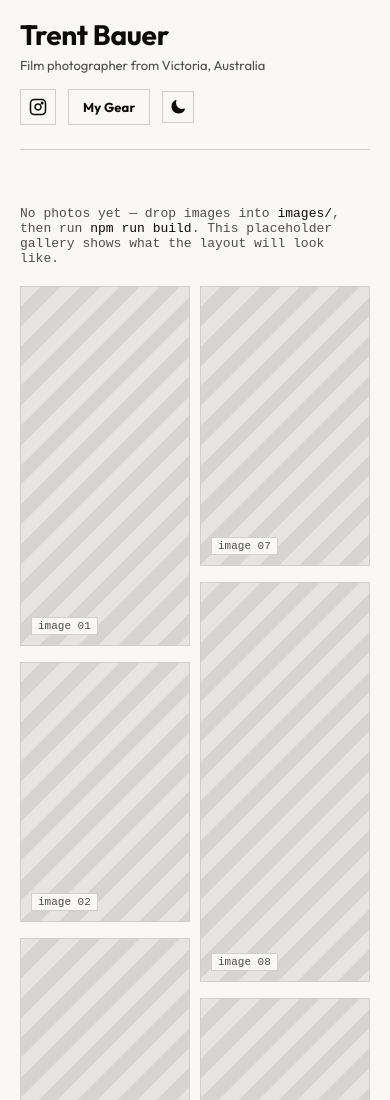
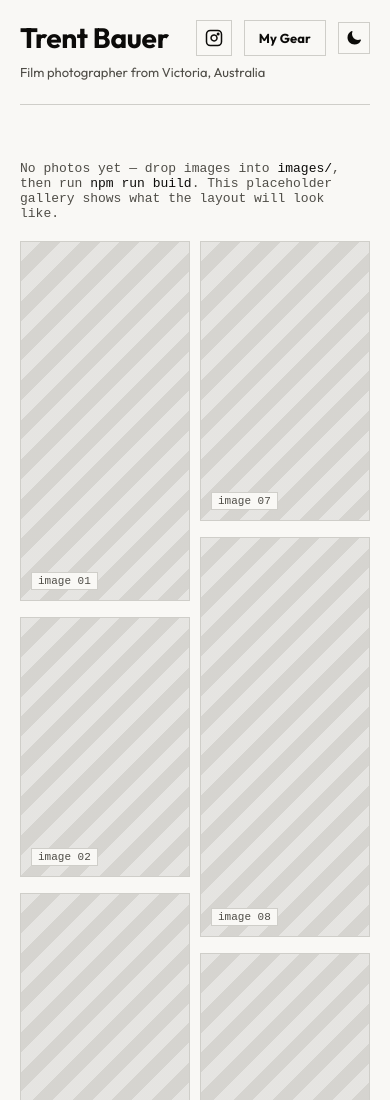
Before and after one commit to trentnbauer/photographyportfolio, a website: page index.html in a window 390 px wide. Shown: the top 1100 px of the page. Drawn offline with Linux system fonts and the light colour scheme.

Commit message:
Move hero tagline to its own line on mobile
Previously the tagline lived inside hero-row alongside the action
buttons, so on narrow screens it pushed the buttons onto a second
line. Now title+buttons stay on one row (hero-row) and the tagline
sits on its own full-width line below (hero-inner).

```diff
--- a/css/style.css
+++ b/css/style.css
@@ -37,16 +37,19 @@ a { text-decoration: none; color: inherit; }
   padding: clamp(20px, 4vw, 28px) clamp(20px, 4vw, 48px) 24px;
 }
 
+.hero-inner {
+  max-width: 1400px;
+  margin: 0 auto;
+  border-bottom: 1px solid var(--border);
+  padding-bottom: 24px;
+}
+
 .hero-row {
   display: flex;
   justify-content: space-between;
   align-items: center;
   flex-wrap: wrap;
   gap: 16px;
-  max-width: 1400px;
-  margin: 0 auto;
-  border-bottom: 1px solid var(--border);
-  padding-bottom: 24px;
 }
 
 .hero-title {
@@ -58,7 +61,7 @@ a { text-decoration: none; color: inherit; }
 }
 
 .hero-tagline {
-  margin: 6px 0 0;
+  margin: 8px 0 0;
   font-size: clamp(13px, 2vw, 15px);
   color: var(--muted);
 }
--- a/index.html
+++ b/index.html
@@ -12,11 +12,9 @@
 <body>
 <div class="page">
   <header class="hero">
+    <div class="hero-inner">
       <div class="hero-row">
-      <div class="hero-heading">
         <h1 id="photographer-name" class="hero-title">&nbsp;</h1>
-        <p id="tagline" class="hero-tagline" hidden></p>
-      </div>
         <div class="hero-actions">
           <nav id="social-row" class="social-row" aria-label="Social links"></nav>
           <button id="gear-toggle" class="gear-toggle" type="button">My Gear</button>
@@ -24,6 +22,8 @@
             <span class="theme-icon" aria-hidden="true"></span>
           </button>
         </div>
+      </div>
+      <p id="tagline" class="hero-tagline" hidden></p>
     </div>
   </header>
 
```
Lines whose indentation alone changed are shown as unchanged.
